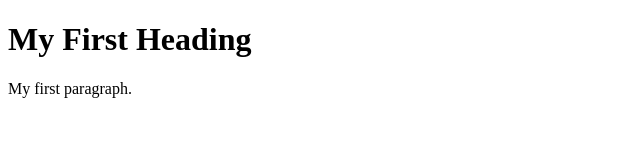
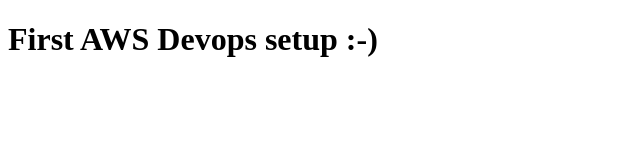
Before and after one commit to GitTestProject360/TestProject-, a plain HTML site: page index.html in a window 1280 px wide. Shown: the whole page, without its empty margins (0-640 px from the left). Drawn offline with Linux system fonts and the light colour scheme.

Commit message:
Content change in page
Content change in page

```diff
--- a/index.html
+++ b/index.html
@@ -1,10 +1,6 @@
 <!DOCTYPE html>
 <html>
 <body>
-
-<h1>My First Heading</h1>
-
-<p>My first paragraph.</p>
-
+<h1>First AWS Devops setup :-)</h1>
 </body>
 </html>
```
